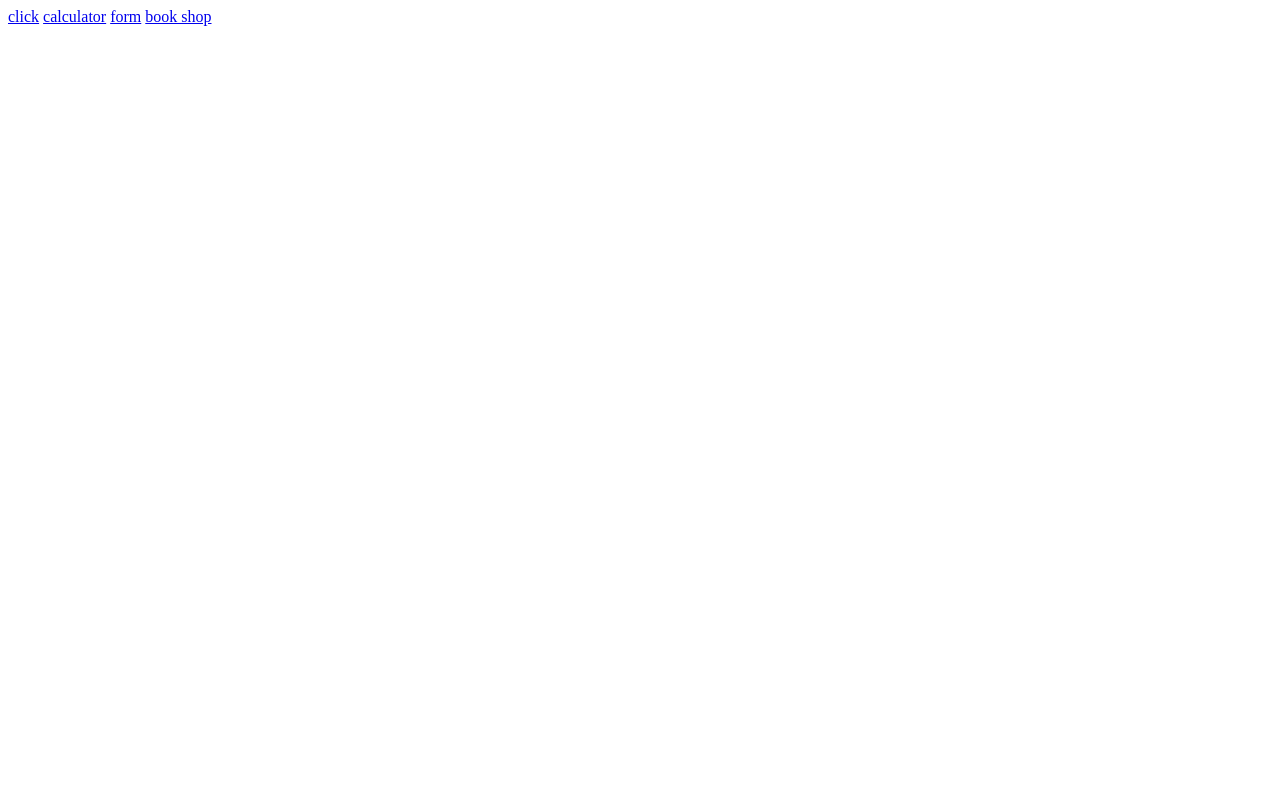
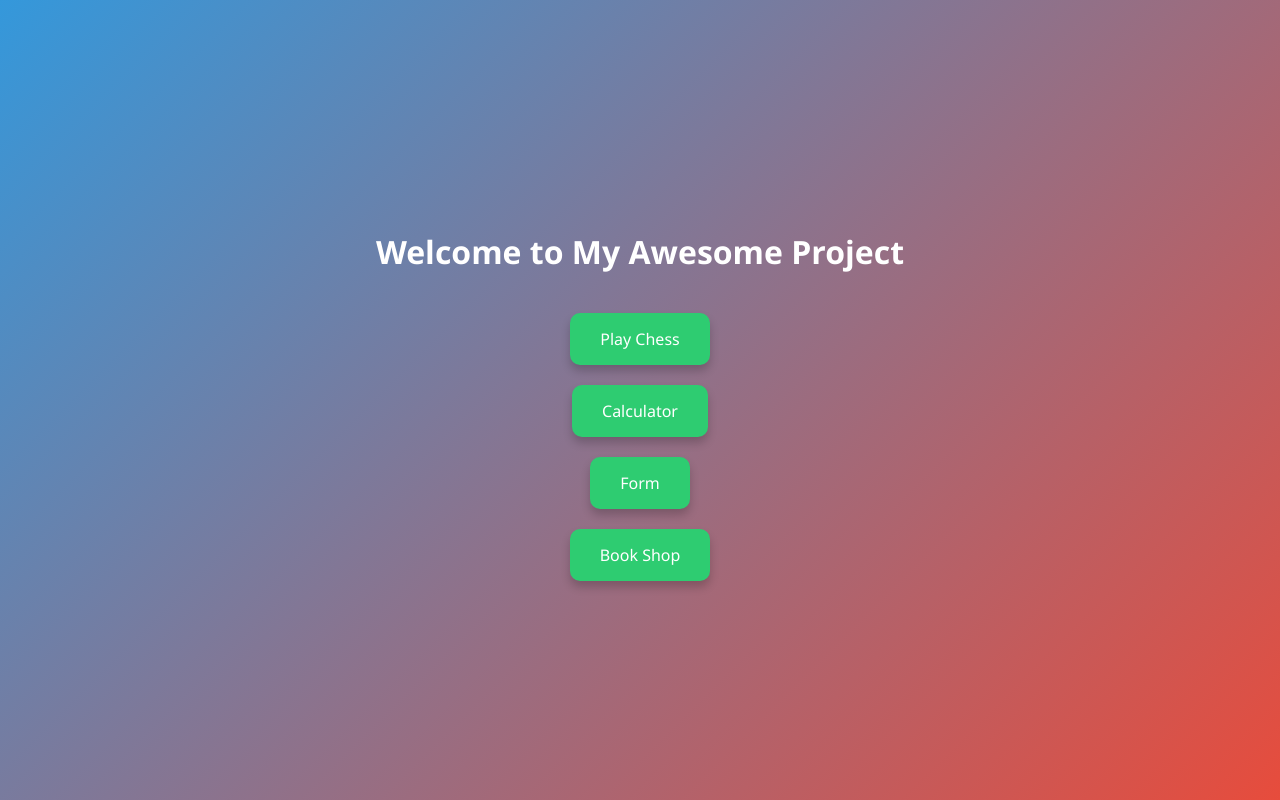
Before and after one commit to monishkumar1999/-monishkumar1999.github.io, a plain HTML site: page index.html in a window 1280 px wide. Drawn offline with Linux system fonts and the light colour scheme.

Commit message:
Update index.html

```diff
--- a/index.html
+++ b/index.html
@@ -1,18 +1,53 @@
 <!DOCTYPE html>
 <html lang="en">
 <head>
-	<meta charset="UTF-8">
-	<meta name="viewport" content="width=device-width, initial-scale=1.0">
-	<title>Document</title>
+    <meta charset="UTF-8">
+    <meta name="viewport" content="width=device-width, initial-scale=1.0">
+    <title>My Awesome Project</title>
 
+    <style>
+        body {
+            font-family: 'Segoe UI', Tahoma, Geneva, Verdana, sans-serif;
+            background: linear-gradient(135deg, #3498db, #e74c3c);
+            color: #fff;
+            margin: 0;
+            padding: 0;
+            text-align: center;
+            display: flex;
+            flex-direction: column;
+            align-items: center;
+            justify-content: center;
+            height: 100vh;
+        }
+
+        h1 {
+            margin-bottom: 30px;
+            font-size: 2em;
+        }
+
+        a {
+            display: inline-block;
+            margin: 10px;
+            padding: 15px 30px;
+            text-decoration: none;
+            color: #fff;
+            background-color: #2ecc71;
+            border-radius: 10px;
+            transition: transform 0.5s ease-in-out;
+            box-shadow: 0 6px 10px rgba(0, 0, 0, 0.2);
+        }
+
+        a:hover {
+            background-color: #27ae60;
+            transform: scale(1.1);
+        }
+    </style>
 </head>
 <body>
-
-	<a href="chess.html">click</a>
-	<a href="calculator.html">calculator</a>
-<a href="formSelf.html">form</a>
-<a href="./Bookshop/index.html">book shop</a>
-
-
+    <h1>Welcome to My Awesome Project</h1>
+    <a href="chess.html">Play Chess</a>
+    <a href="calculator.html">Calculator</a>
+    <a href="formSelf.html">Form</a>
+    <a href="./Bookshop/index.html">Book Shop</a>
 </body>
 </html>
```
